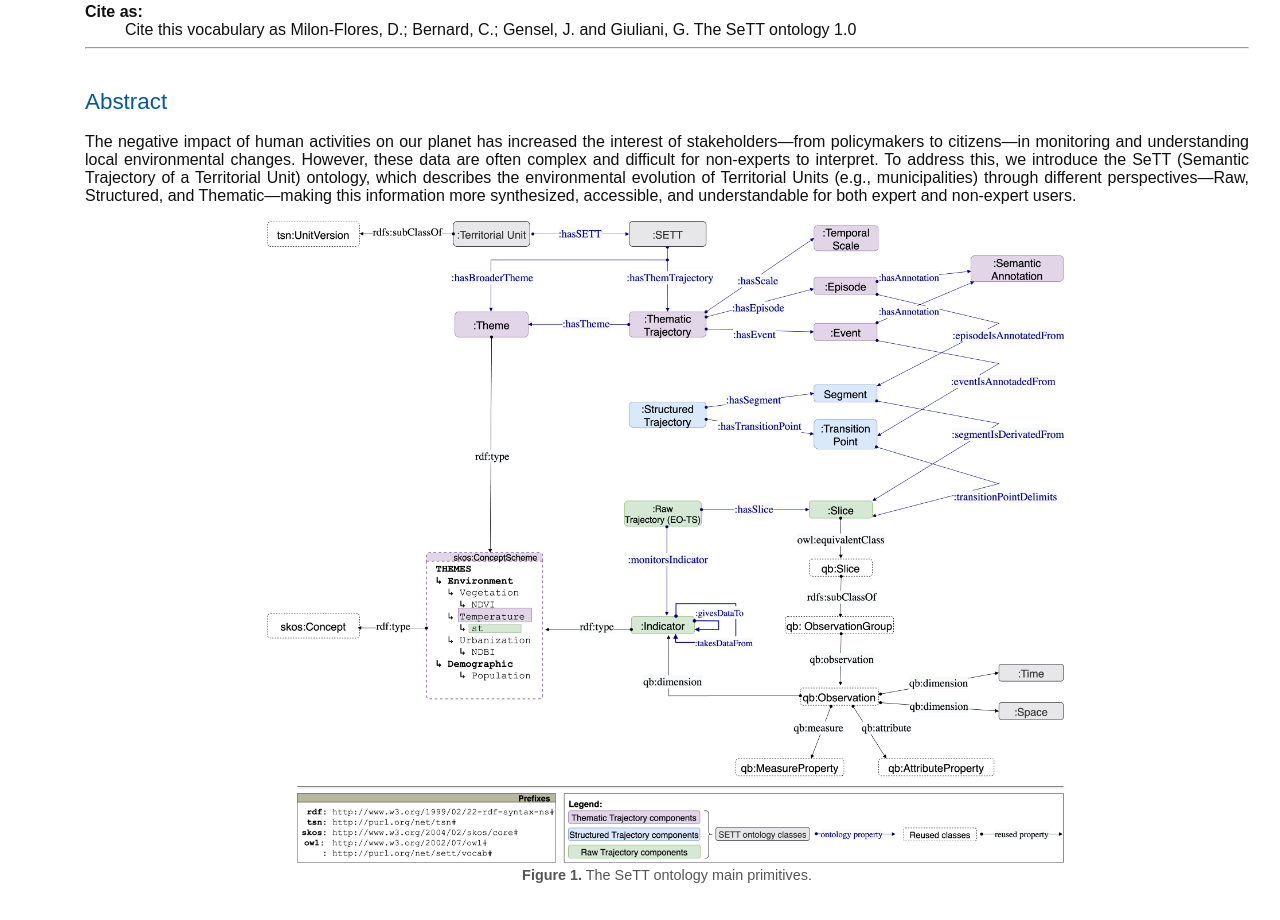
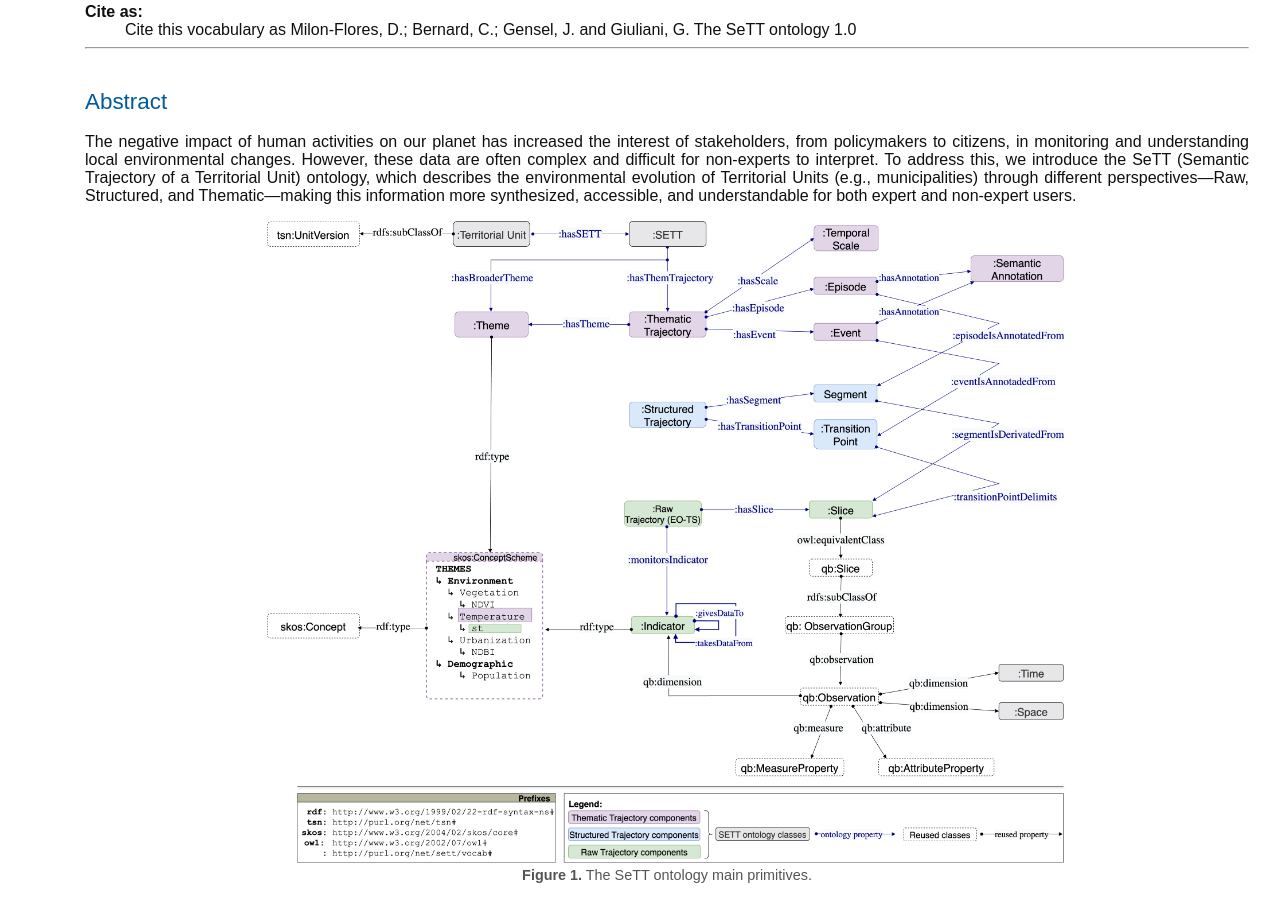
Before and after one commit to DanielaFe7-personal/TheSeTTOntology, a plain HTML site: page index.html in a window 1280 px wide. Shown: the part 1034-1954 px from the top of the page. Drawn offline with nearby package versions, Linux system fonts and the light colour scheme.

Commit message:
Update index.html

```diff
--- a/index.html
+++ b/index.html
@@ -92,7 +92,7 @@ $(function(){
 <span>Ontology Specification Draft</span>
 </div>
 </div>     <div id="abstract"><h2>Abstract</h2><span class="markdown">
-The negative impact of human activities on our planet has increased the interest of stakeholders—from policymakers to citizens—in monitoring and understanding local environmental changes. However, these data are often complex and difficult for non-experts to interpret. To address this, we introduce the SeTT (Semantic Trajectory of a Territorial Unit) ontology, which describes the environmental evolution of Territorial Units (e.g., municipalities) through different perspectives—Raw, Structured, and Thematic—making this information more synthesized, accessible, and understandable for both expert and non-expert users.</span>
+The negative impact of human activities on our planet has increased the interest of stakeholders, from policymakers to citizens, in monitoring and understanding local environmental changes. However, these data are often complex and difficult for non-experts to interpret. To address this, we introduce the SeTT (Semantic Trajectory of a Territorial Unit) ontology, which describes the environmental evolution of Territorial Units (e.g., municipalities) through different perspectives—Raw, Structured, and Thematic—making this information more synthesized, accessible, and understandable for both expert and non-expert users.</span>
 </div>
 <!-- New figure inserted here -->
   <figure id="fig-abstract" style="text-align: center; margin: 1em 0;">
```
